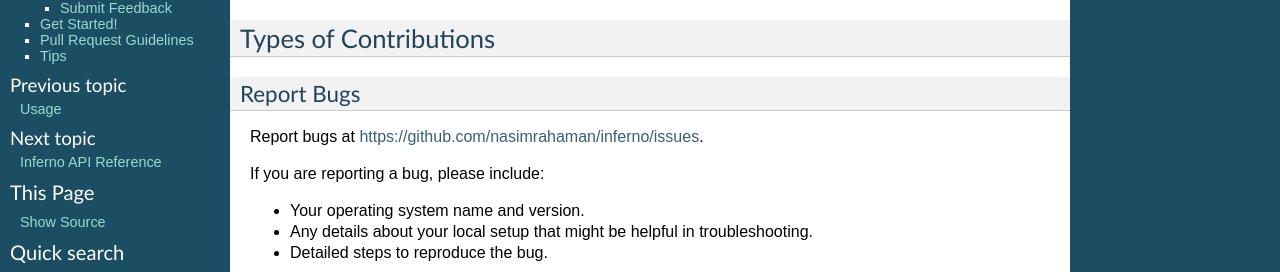
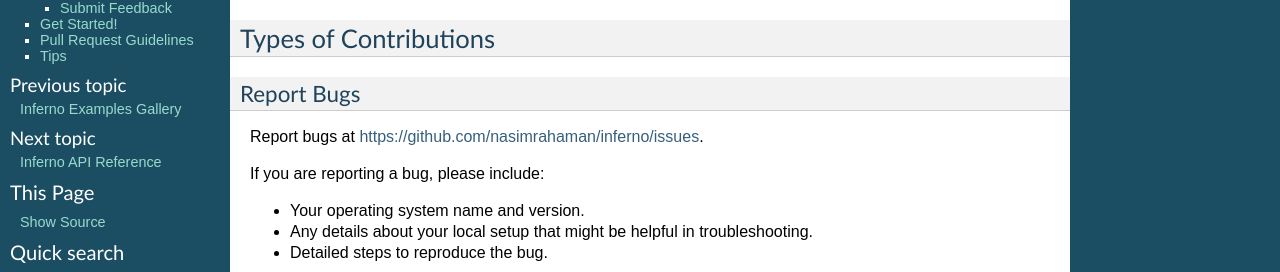
Before and after one commit to inferno-pytorch/inferno, a Sphinx documentation site: the page built from docs/contributing.rst, in a window 1280 px wide. Shown: the part 170-442 px from the top of the page. Built offline with Sphinx 7.4.7, drawn with Linux system fonts in a browser that asks for light colours; pages that are not in the unit, such as notebooks, are missing from menus.

Commit message:
added dir with examples...needs to be filled

```diff
--- /dev/null
+++ b/docs/examples.rst
@@ -0,0 +1,10 @@
+.. _inferno_examples_gallery:
+
+Inferno Examples Gallery
+============================
+
+
+.. toctree::
+    :maxdepth: 5
+
+    ../auto_examples/index
--- a/docs/index.rst
+++ b/docs/index.rst
@@ -9,6 +9,7 @@
    readme
    installation
    usage
+   examples
    modules
    contributing
    reference
```
Also changed, not shown: 1 other file.
